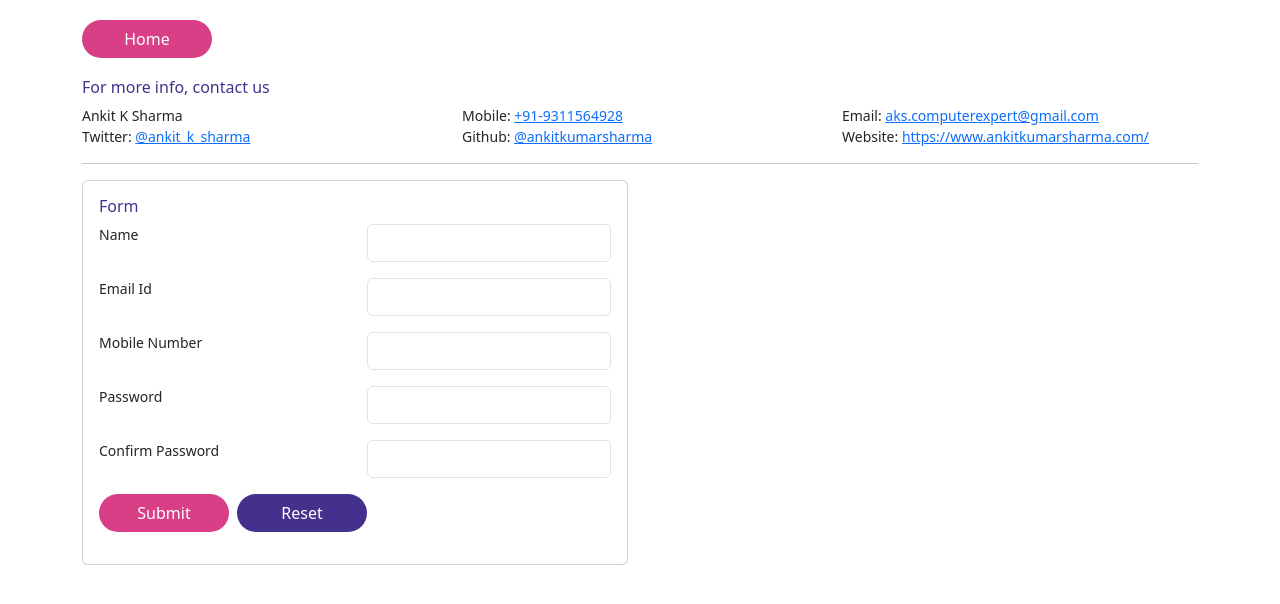
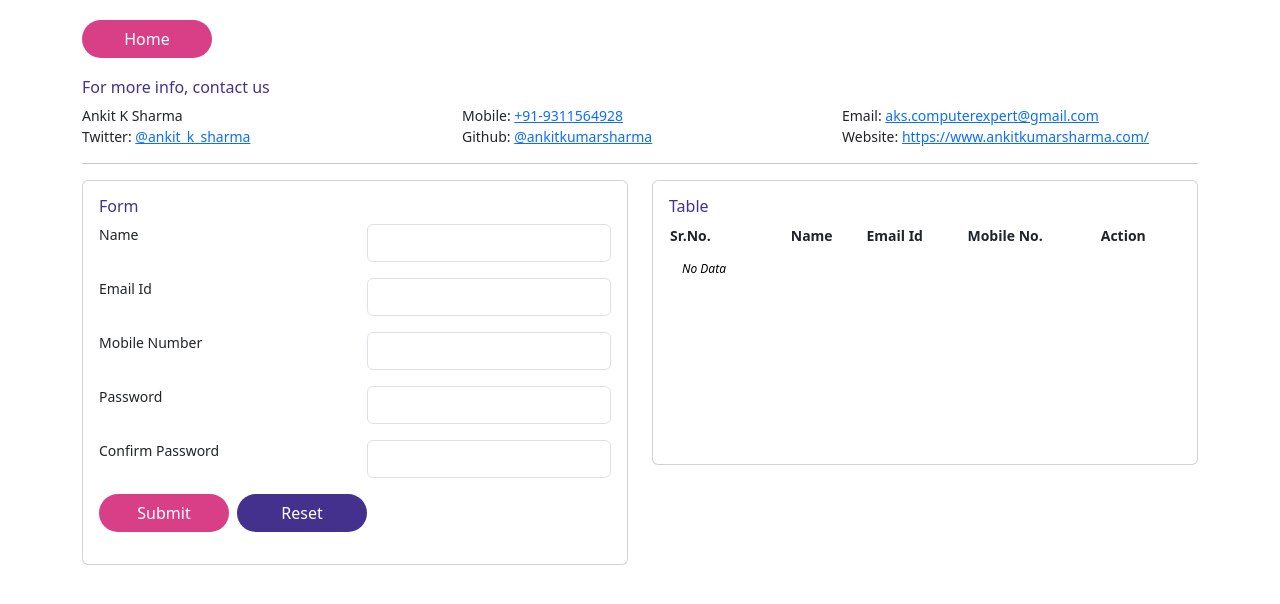
Before and after one commit to ankitkumarsharma/angular-mini-projects, an Angular app in the folder reactive-form-crud/: page / in a window 1280 px wide. Shown: the top 604 px of the page. Built offline with nearby package versions, Linux system fonts and the light colour scheme.

Commit message:
add crud functionality with table data

```diff
--- a/reactive-form-crud/src/app/reactive-form-crud/reactive-form-crud.component.html
+++ b/reactive-form-crud/src/app/reactive-form-crud/reactive-form-crud.component.html
@@ -1,5 +1,5 @@
 <div class="row">
-    <div class="col-md-6">
+    <div class="col">
         <div class="card">
             <div class="card-body">
                 <h4 class="ak-sub-title">Form</h4>
@@ -38,15 +38,12 @@
                     <div class="form-group mb-3 row">
                         <label class="col">Mobile Number</label>
                         <div class="col">
-                            <input [ngClass]="{'is-invalid': getMobileError()}" type="text" class="form-control"
+                            <input [ngClass]="{'is-invalid': getMobileError()}" type="number" class="form-control"
                                 formControlName="mobile">
                             @if (getMobileError()) {
                             <div>
                                 @if (getMobileRequiredError()) {
                                 <span class="error">{{requiredErrorDescription('Mobile Number')}}</span>
-                                }
-                                @if (getMobileMaxLengthError()) {
-                                <span class="error">Max Mobile Number length is 10</span>
                                 }
                             </div>
                             }
@@ -69,8 +66,8 @@
                     <div class="form-group mb-3 row">
                         <label class="col">Confirm Password</label>
                         <div class="col">
-                            <input [ngClass]="{'is-invalid': getConfirmPasswordError()}" type="text" class="form-control"
-                                formControlName="confirmPassword">
+                            <input [ngClass]="{'is-invalid': getConfirmPasswordError()}" type="text"
+                                class="form-control" formControlName="confirmPassword">
                             @if (getConfirmPasswordError()) {
                             <div>
                                 @if (getConfirmPasswordRequiredError()) {
@@ -84,7 +81,11 @@
                         <div class="col">
                             <ul class="list-inline">
                                 <li class="list-inline-item">
+                                    @if (!editFlag) {
                                     <button type="submit" class="primary-btn">Submit</button>
+                                    } @else {
+                                    <button (click)="onUpdate()" type="button" class="primary-btn">Update</button>
+                                    }
                                 </li>
                                 <li class="list-inline-item">
                                     <button type="button" (click)="resetForm()" class="secondary-btn">Reset</button>
@@ -96,4 +97,46 @@
             </div>
         </div>
     </div>
+    <div class="col">
+        <div class="card">
+            <div class="card-body">
+                <h4 class="ak-sub-title">Table</h4>
+                <div class="table-responsive">
+                    <table class="table">
+                        <tr>
+                            <th>Sr.No.</th>
+                            <th>Name</th>
+                            <th>Email Id</th>
+                            <th>Mobile No.</th>
+                            <th>Action</th>
+                        </tr>
+                        @for (item of tableData; track $index) {
+                        <tr>
+                            <td>{{$index+1}}</td>
+                            <td>{{item.name}}</td>
+                            <td>{{item.email}}</td>
+                            <td>{{item.mobile}}</td>
+                            <td>
+                                <ul class="list-inline">
+                                    <li class="list-inline-item">
+                                        <a (click)="onEdit($index)">Edit</a>
+                                    </li>
+                                    <li class="list-inline-item">
+                                        <a (click)="onDelete($index)" class="trash">Delete</a>
+                                    </li>
+                                </ul>
+                            </td>
+                        </tr>
+                        } @empty {
+                        <tr>
+                            <td>
+                                <p class="error">No Data</p>
+                            </td>
+                        </tr>
+                        }
+                    </table>
+                </div>
+            </div>
+        </div>
+    </div>
 </div>
--- a/reactive-form-crud/src/app/reactive-form-crud/reactive-form-crud.component.scss
+++ b/reactive-form-crud/src/app/reactive-form-crud/reactive-form-crud.component.scss
@@ -0,0 +1,33 @@
+@import '../scss/variable';
+.card{
+  min-height: 285px;
+  .card-body{
+    .table-responsive{
+      .table{
+        width: 100%;
+        tr{
+          td{
+            padding: 5px;
+            ul{
+              li{
+                a{
+                  cursor: pointer;
+                  background: $primaryColor;
+                  padding: 3px;
+                  display: inline-block;
+                  width: 60px;
+                  text-align: center;
+                  color: $whiteColor;
+                  text-decoration: none;
+                  &.trash{
+                    background: $errorColor;
+                  }
+                }
+              }
+            }
+          }
+        }
+      }
+    }
+  }
+}
--- a/reactive-form-crud/src/app/reactive-form-crud/reactive-form-crud.component.ts
+++ b/reactive-form-crud/src/app/reactive-form-crud/reactive-form-crud.component.ts
@@ -2,6 +2,7 @@ import { Component } from '@angular/core';
 import { CommonModule } from '@angular/common';
 import { FormControl, FormGroup, ReactiveFormsModule, Validators } from '@angular/forms';
 import { ToastrModule } from 'ngx-toastr';
+import { ProfileFormValueModel } from './core/reactive-form-crud.models';
 
 @Component({
   selector: 'app-reactive-form-crud',
@@ -12,60 +13,98 @@ import { ToastrModule } from 'ngx-toastr';
 })
 export class ReactiveFormCrudComponent {
   profileForm = new FormGroup({
-    name : new FormControl('', Validators.required),
-    mobile : new FormControl('', (Validators.required, Validators.max(10))),
-    email : new FormControl('', (Validators.required, Validators.email)),
+    name: new FormControl('', Validators.required),
+    mobile: new FormControl('', Validators.required),
+    email: new FormControl('', [Validators.required, Validators.email]),
     password: new FormControl('', Validators.required),
     confirmPassword: new FormControl('', Validators.required),
   });
 
-  submitted!:boolean;
+  submitted!: boolean;
+  tableData: ProfileFormValueModel[] = [];
+  editFlag!: boolean;
+  editIndex!: number;
+
   // name error methods
-  getNameError(){
+  getNameError() {
     return this.submitted && this.profileForm.controls.name.errors
   }
-  getNameRequiredError(){
+  getNameRequiredError() {
     return this.submitted && this.profileForm.controls.name.hasError('required');
   }
   // email error methods
-  getEmailError(){
+  getEmailError() {
     return this.submitted && this.profileForm.controls.email.errors
   }
-  getEmailRequiredError(){
+  getEmailRequiredError() {
     return this.submitted && this.profileForm.controls.email.hasError('required');
   }
-  getEmailFormatError(){
+  getEmailFormatError() {
     return this.submitted && this.profileForm.controls.email.hasError('email');
   }
   // mobile error methods
-  getMobileError(){
+  getMobileError() {
     return this.submitted && this.profileForm.controls.mobile.errors
   }
-  getMobileRequiredError(){
+  getMobileRequiredError() {
     return this.submitted && this.profileForm.controls.mobile.hasError('required');
   }
-  getMobileMaxLengthError(){
-    return this.submitted && this.profileForm.controls.mobile.hasError('max');
-  }
   // password error methods
-  getPasswordError(){
+  getPasswordError() {
     return this.submitted && this.profileForm.controls.password.errors
   }
-  getPasswordRequiredError(){
+  getPasswordRequiredError() {
     return this.submitted && this.profileForm.controls.password.hasError('required');
   }
   // confirm Password error methods
-  getConfirmPasswordError(){
+  getConfirmPasswordError() {
     return this.submitted && this.profileForm.controls.confirmPassword.errors
   }
-  getConfirmPasswordRequiredError(){
+  getConfirmPasswordRequiredError() {
     return this.submitted && this.profileForm.controls.confirmPassword.hasError('required');
   }
   // required message label
-  requiredErrorDescription(label:string){
+  requiredErrorDescription(label: string) {
     return `${label} field is required`;
   }
 
-  onSubmit(){}
-  resetForm(){}
+  onSubmit() {
+    this.submitted = true;
+    if (this.profileForm.valid) {
+      this.tableData = [...this.tableData, this.profileForm.value];
+      this.submitted = false;
+      this.profileForm.reset();
+    } else {
+      this.profileForm.markAllAsTouched()
+    }
+  }
+
+  onEdit(index: number) {
+    this.editFlag = true;
+    this.editIndex = index;
+    let updateObj: any;
+    let data: any = this.tableData[index];
+    Object.keys(this.profileForm.value).map((itemParent) => {
+      Object.keys(this.tableData[index]).map((itemChild) => {
+        if (itemParent == itemChild) {
+          updateObj = { ...updateObj, [itemParent]: data[itemParent] }
+        }
+      })
+    })
+    this.profileForm.setValue(updateObj);
+  }
+
+  onUpdate() {
+    this.tableData[this.editIndex] = this.profileForm.value;
+    this.editFlag = false;
+    this.resetForm();
+  }
+  onDelete(index: number) {
+    this.tableData.splice(index, 1);
+  }
+  resetForm() {
+    this.profileForm.reset();
+    this.submitted = false;
+    this.editFlag = false;
+  }
 }
```
Also changed, not shown: reactive-form-crud/src/app/reactive-form-crud/core/reactive-form-crud.models.ts (added, +7 -0 lines), reactive-form-crud/src/app/reactive-form-crud/core/reactive-form-crud.constant.ts (added).
